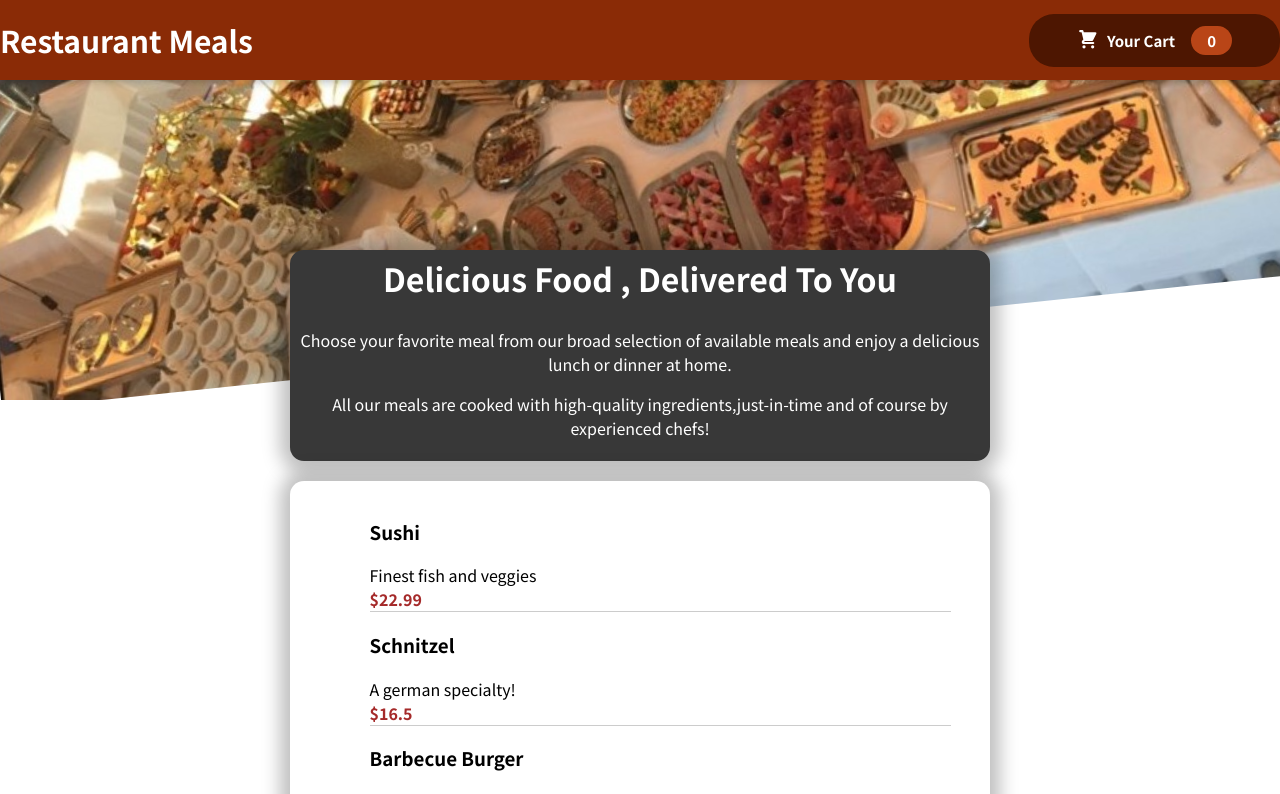
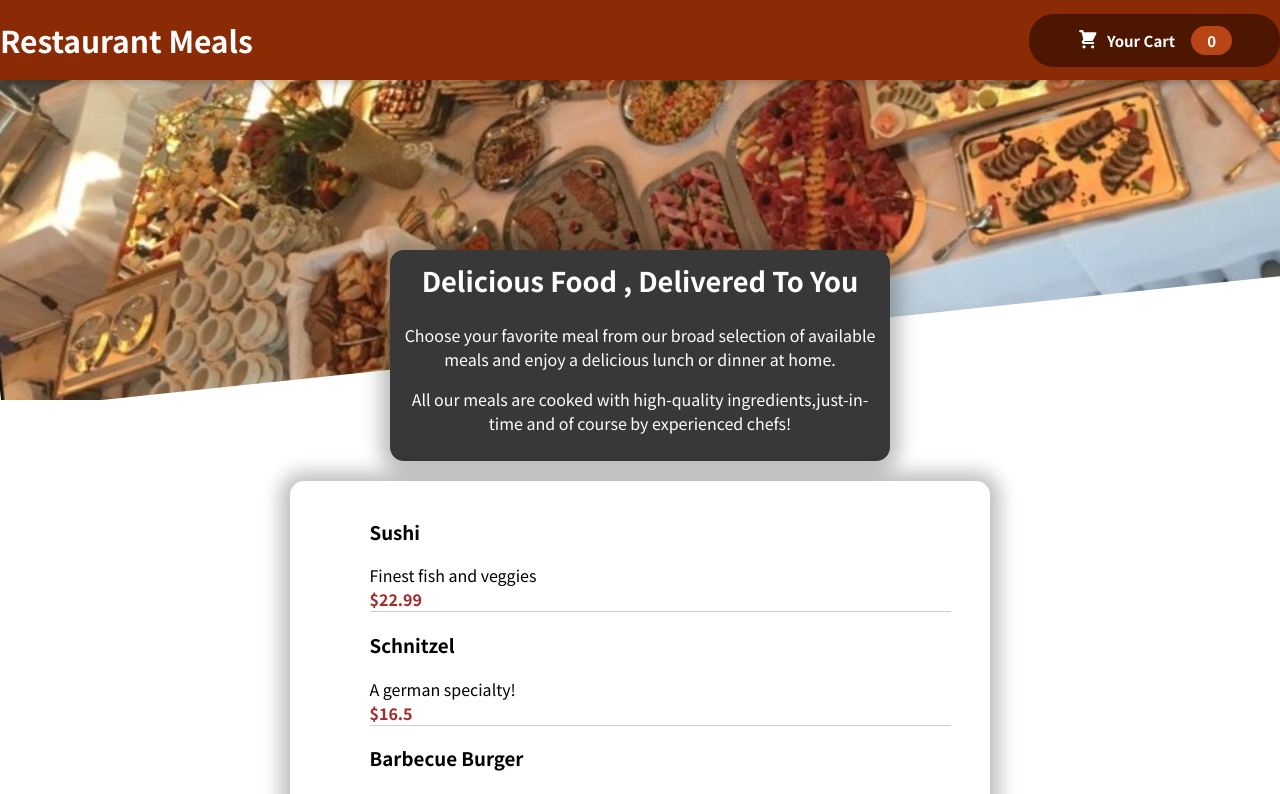
Before and after one commit to athiragithubworld/RestaurantAppProject, a React (Create React App) app: page / in a window 1280 px wide. Shown: the top 794 px of the page. Built offline with nearby package versions, Linux system fonts and the light colour scheme.

Commit message:
MealsSummary.module.css file (some updates)

```diff
--- a/src/Components/Meals/MealsSummary.module.css
+++ b/src/Components/Meals/MealsSummary.module.css
@@ -1,20 +1,20 @@
 
 .summary{
   text-align: center;
-  max-width: 700px;
-  width: 90%;
+  max-width: 500px;
+  width: 70%;
   margin: auto;
   margin-top: -150px;
   position: relative;
   background-color: #383838;
   color: white;
   border-radius: 14px;
-  padding: 5px;
+  padding: 10px;
   box-shadow: 0 1px 18px 10px rgba(0, 0, 0, 0.25);
 }
 
 
 .summary h2 {
-    font-size: 2rem;
+    font-size: 1.7rem;
     margin-top: 0;
   }
```
